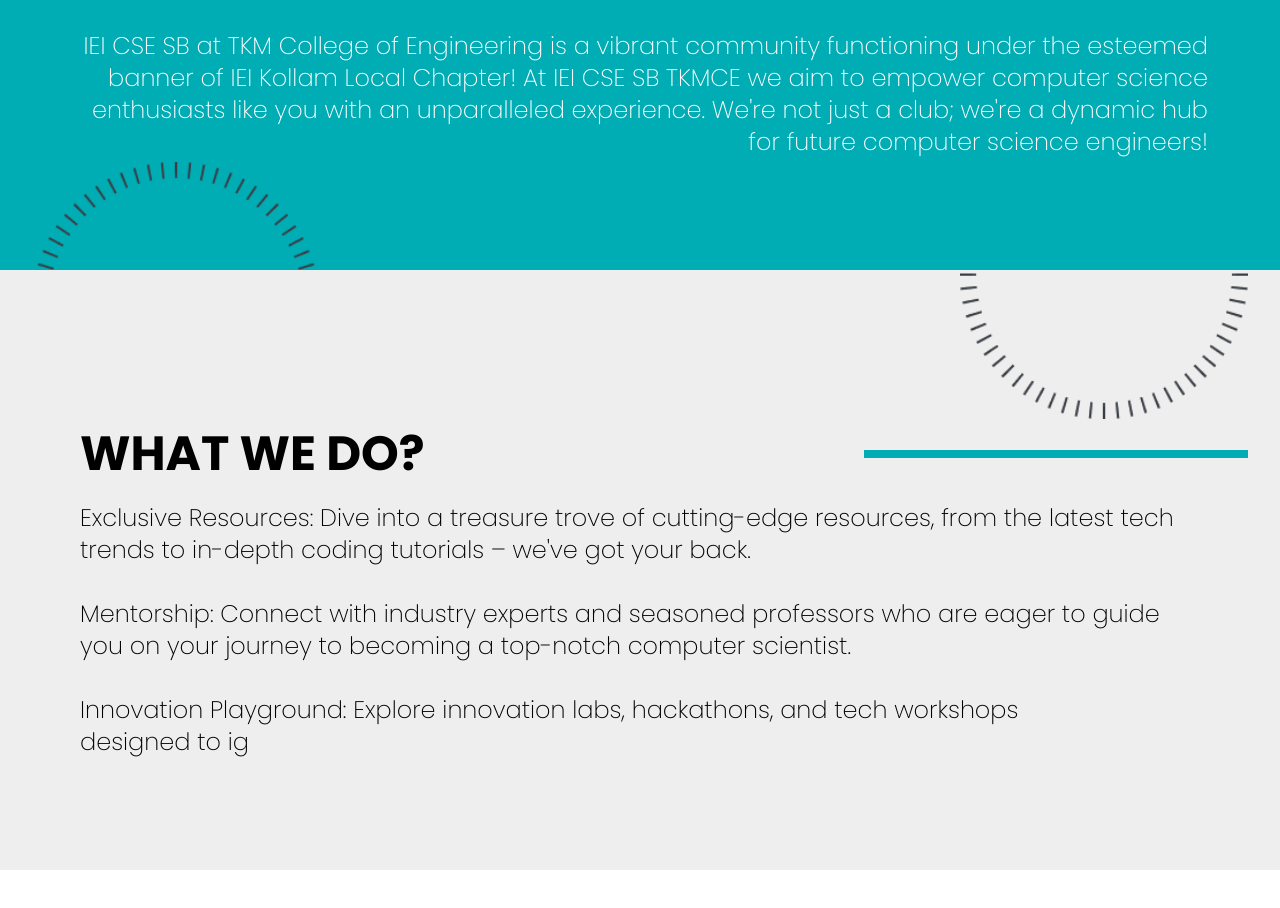
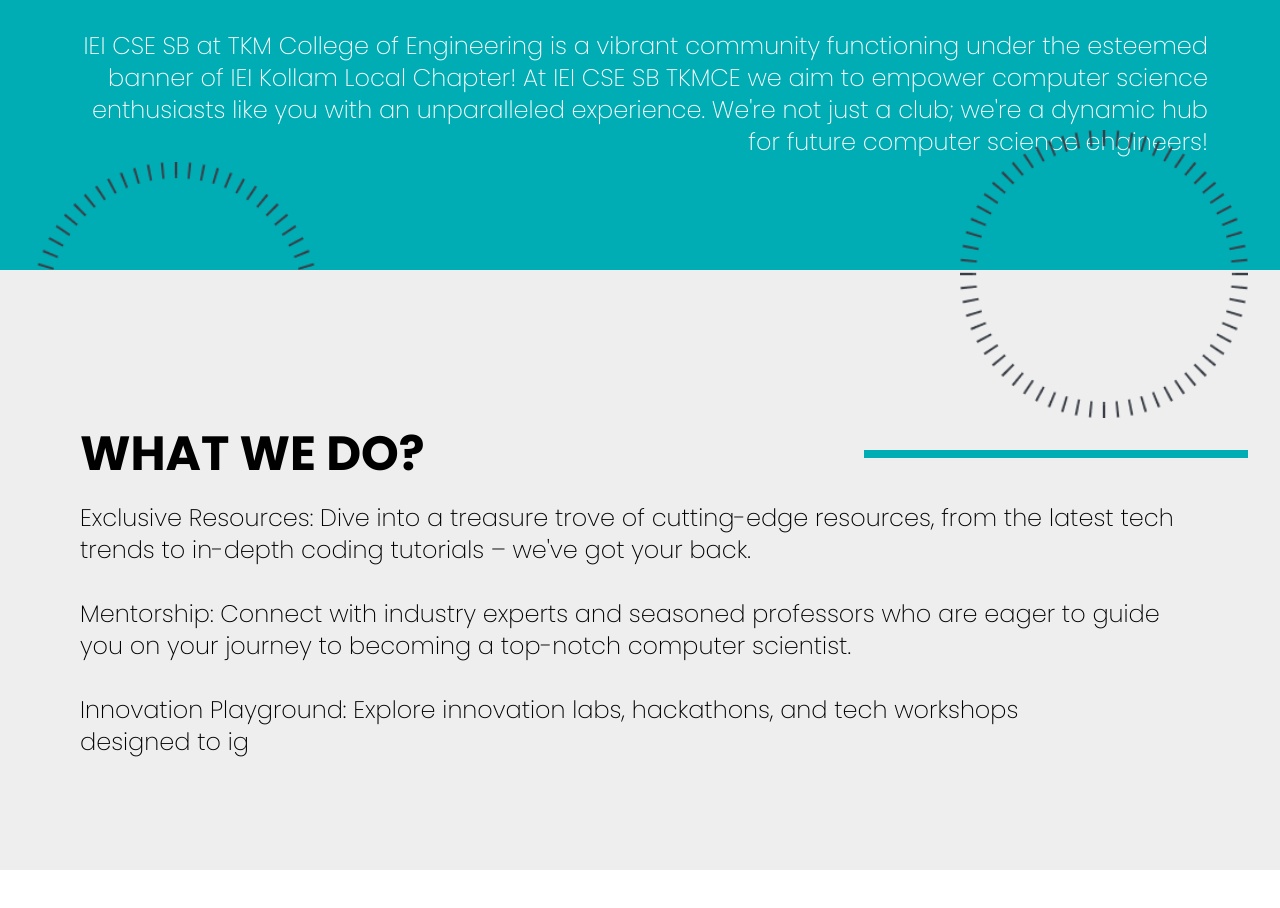
Before and after one commit to agastus047/iei-cse-tkmce, a Next.js app: page / in a window 1280 px wide. Shown: the part 966-1874 px from the top of the page. Built offline with nearby package versions, Linux system fonts and the light colour scheme.

Commit message:
animation

```diff
--- a/src/components/ScrollTrigger2.jsx
+++ b/src/components/ScrollTrigger2.jsx
@@ -1,19 +1,37 @@
-import React, { useEffect, useRef } from 'react';
+import React, { useEffect, useRef ,useState} from 'react';
 import Image from 'next/image';
-import Ellipse1 from '/public/assets/Ellipse1.png';
+import Ellipse1 from '/public/assets/Ellipse2new.png';
 
 function ScrollTrigger2() {
+  const imageRef = useRef(null);
+  const [rotation, setRotation] = useState(0);
 
+  useEffect(() => {
+    const handleScroll = () => {
+      const scrollY = window.scrollY;
+      const newRotation = scrollY * 0.1;
+      setRotation(newRotation);
+    };
+
+    window.addEventListener('scroll', handleScroll);
+    return () => {
+      window.removeEventListener('scroll', handleScroll);
+    };
+  }, []);
   return (
-    <div className="bg-hero-bg p-4 md:p-8 relative" >
-      <div className='cover absolute top-0 right-6 md:top-0 md:right-8'>
-          <Image src={Ellipse1} className='w-40 md:w-72'/>
+    <div className="bg-hero-bg p-4 md:p-8 relative">
+      <div className='absolute top-0 right-6 md:top-0 md:right-8'>
+        <Image
+            ref={imageRef}
+            style={{ transform: `rotate(${rotation}deg)`, transition: 'transform 0.2s ease' }}
+            src={Ellipse1}
+            className='w-40 md:w-72 mt-[-90px] md:mt-[-140px]'/>
       </div>
-      <div className="flex md:flex-row justify-between md:gap-24 mt-20 md:mt-32">
+      <div className="flex md:flex-row justify-between md:gap-24 mt-20 md:mt-32 relative">
         <div className="font-Poppins font-bold md:text-5xl sm:text-4xl text-xl text-black md:text-right lg:ml-12 md:ml-5 ">
           WHAT WE DO?
         </div>
-        <div className="h-1 md:h-2  md:mt-5 w-32 md:w-56 lg:w-96 sm:48 md:text-left bg-cyanblue"></div>
+        <div className="h-1 md:h-2 md:mt-5 w-32 md:w-56 lg:w-96 sm:48 md:text-left bg-cyanblue"></div>
       </div>
       <div className="text-black md:text-2xl text-sm md:ml-5 lg:ml-12 ml-2 mr-2 lg:mr-12 md:mr-5 font-Poppins mt-4 md:mt-6 md:text-left mb-20">
         <p className='break-words'>Exclusive Resources: Dive into a treasure trove of cutting-edge
```
Lines whose indentation alone changed are shown as unchanged.
